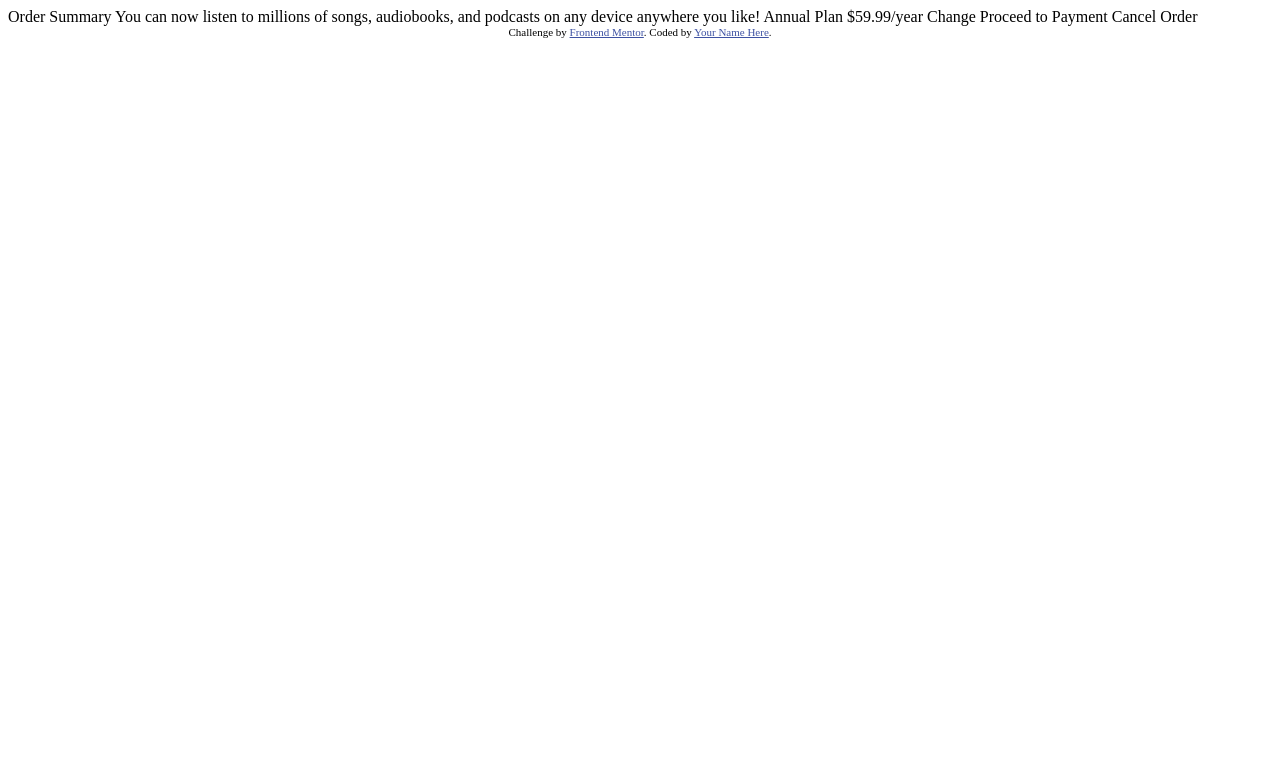
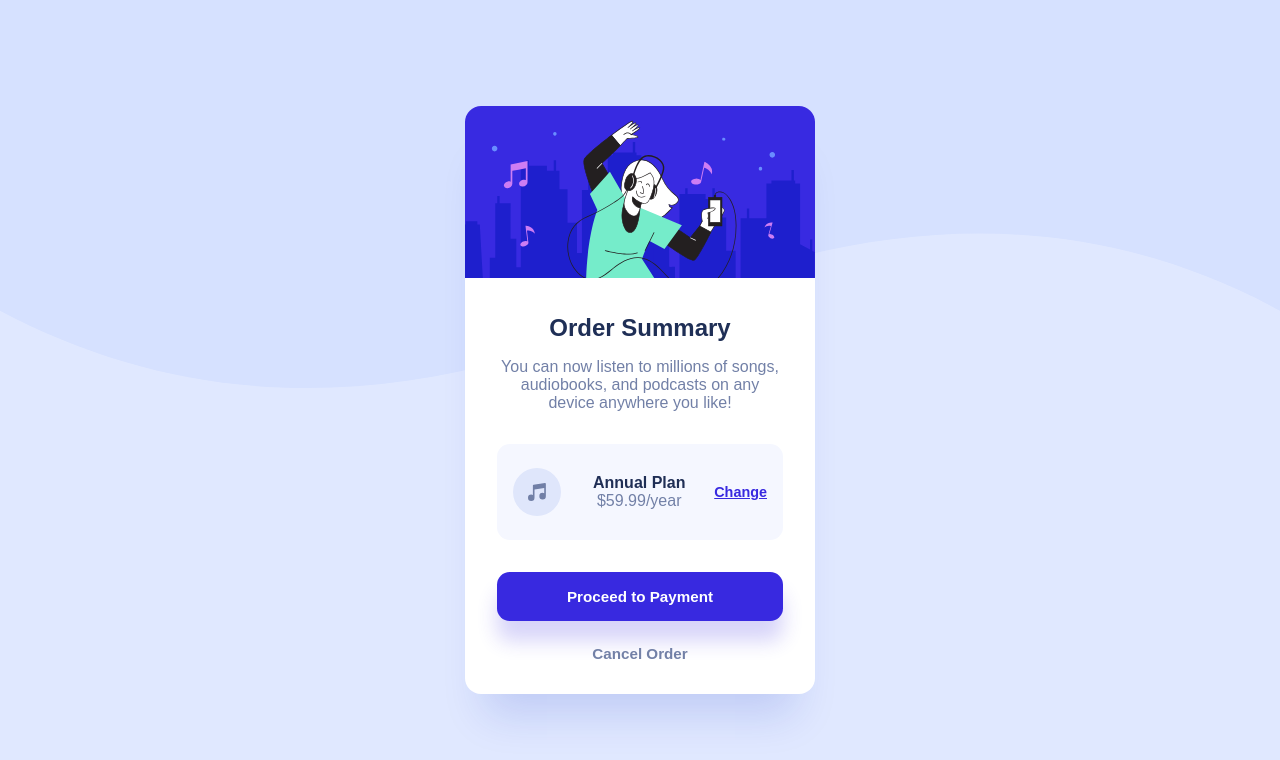
Before and after one commit to jeduardorj/order-summary-component-main, a plain HTML site: page index.html in a window 1280 px wide. Drawn offline with Linux system fonts and the light colour scheme.

Commit message:
Final do Projeto com finlidade de treinar html css

```diff
--- a/index.html
+++ b/index.html
@@ -1,37 +1,59 @@
 <!DOCTYPE html>
-<html lang="en">
+<html lang="pt-br">
+
 <head>
   <meta charset="UTF-8">
-  <meta name="viewport" content="width=device-width, initial-scale=1.0"> <!-- displays site properly based on user's device -->
+  <meta name="viewport" content="width=device-width, initial-scale=1.0">
+  <!-- displays site properly based on user's device -->
 
   <link rel="icon" type="image/png" sizes="32x32" href="./images/favicon-32x32.png">
 
   <title>Frontend Mentor | Order summary card</title>
+  <link rel="stylesheet" href="style/style.css">
+</head>
 
-  <!-- Feel free to remove these styles or customise in your own stylesheet 👍 -->
-  <style>
-    .attribution { font-size: 11px; text-align: center; }
-    .attribution a { color: hsl(228, 45%, 44%); }
-  </style>
-</head>
 <body>
 
-  Order Summary
+  <main>
+    <img src="images/illustration-hero.svg" alt="illustration hero">
 
-  You can now listen to millions of songs, audiobooks, and podcasts on any
-  device anywhere you like!
+    <section>
+      <h1>Order Summary</h1>
+      <span class="descripition"> You can now listen to millions of songs, audiobooks, and podcasts on any
+        device anywhere you like!</span>
 
-  Annual Plan
-  $59.99/year
+      <div class="informations">
+        <div class="music-price">
+          <img src="images/icon-music.svg" alt="icon music">
+          <div class="price">
+            <strong>Annual Plan</strong>
+            <span>$59.99/year</span>
+          </div>
+        </div>
+        <a href="#">Change</a>
+      </div>
 
-  Change
+      <button>Proceed to Payment</button>
+      <a href="#" id="cancel-oreder">Cancel Order</a>
+    </section>
+  </main>
 
-  Proceed to Payment
-  Cancel Order
 
-  <div class="attribution">
+
+
+
+
+
+
+
+
+
+
+
+  <!-- <div class="attribution">
     Challenge by <a href="https://www.frontendmentor.io?ref=challenge" target="_blank">Frontend Mentor</a>.
     Coded by <a href="#">Your Name Here</a>.
-  </div>
+  </div> -->
 </body>
+
 </html>
--- /dev/null
+++ b/style/style.css
@@ -0,0 +1,148 @@
+* {
+  margin: 0;
+  padding: 0;
+  box-sizing: border-box;
+  font-family: 'Red Hat Display', sans-serif;
+}
+
+
+
+html {
+  background: #E0E8FF;
+}
+
+body {
+  background: url('../images/pattern-background-desktop.svg');
+  background-size: 100%;
+  background-repeat: no-repeat;
+  width: 100%;
+  height: 100vh;
+  padding: 1rem;
+  display: flex;
+  align-items: center;
+  justify-content: center;
+}
+
+main {
+  background: #FFF;
+  max-width: 350px;
+  border-radius: 1rem;
+  box-shadow: 0px 40px 40px -20px rgba(13, 48, 189, 0.151826);
+}
+
+main section {
+    display: flex;
+    align-items: center;
+    flex-direction: column;
+    justify-content: center;
+    padding: 0 2rem;
+    height: 100%;
+    width: 100%;
+}
+
+main section h1 {
+  font-size: 1.5rem;
+  margin-top: 2rem;
+  margin-bottom: 1rem;
+  color: hsl(223, 47%, 23%);
+}
+
+main section span {
+  text-align: center;
+  color: hsl(224, 23%, 55%);
+}
+
+main strong {
+  color: #1F2E55;
+}
+
+main img {
+  border-radius: 1rem 1rem 0 0;
+  width: 100%;
+}
+
+main .informations {
+  display: flex;
+  align-items: center;
+  justify-content: space-between;
+  margin: 2rem 0;
+  background: hsl(225, 100%, 98%);
+  padding: 1.5rem 1rem;
+  width: 100%;
+  border-radius: 0.8rem;
+}
+
+main .informations .music-price {
+  display: flex;
+  align-items: center;
+}
+
+main .informations .price {
+  display: flex;
+  flex-direction: column;
+  margin-left: 1rem;
+}
+
+main .informations a {
+  color: hsl(245, 75%, 52%);
+  font-weight: 600;
+  font-size: 90%;
+  transition: all 0.3s;
+}
+
+main .informations a:hover {
+  color: hsl(223, 47%, 23%);
+  text-decoration: none;
+}
+
+main .informations img {
+  width: 3rem;
+  height: 3rem;
+  margin-right: 1rem;
+}
+
+main button {
+  cursor: pointer;
+  padding: 1rem 0;
+  width: 100%;
+  background: hsl(245, 75%, 52%);
+  box-shadow: 0px 20px 20px rgba(56, 42, 225, 0.2);
+  border-radius: 0.8rem;
+  border: none;
+  color: #FFF;
+  font-weight: 600;
+  font-size: 95%;
+  margin-bottom: 1.5rem;
+  transition: background 0.3s;
+}
+
+main button:hover {
+  background: #776cf1cf;
+}
+
+#cancel-oreder {
+  text-decoration:none ;
+  color: hsl(224, 23%, 55%);
+  font-weight: 700;
+  font-size: 0.95rem;
+  margin-bottom: 2rem;
+  transition: color 0.3s;
+}
+
+#cancel-oreder:hover {
+  color: #1F2E55;
+}
+
+@media screen and (max-width: 650px) {
+  body {
+    background: url('../images/pattern-background-mobile.svg');
+    background-size: 100%;
+    background-repeat: no-repeat;
+  }
+}
+
+@media screen and (max-width: 980px) {
+  section {
+    padding: 0 3rem;
+  }
+}
```
